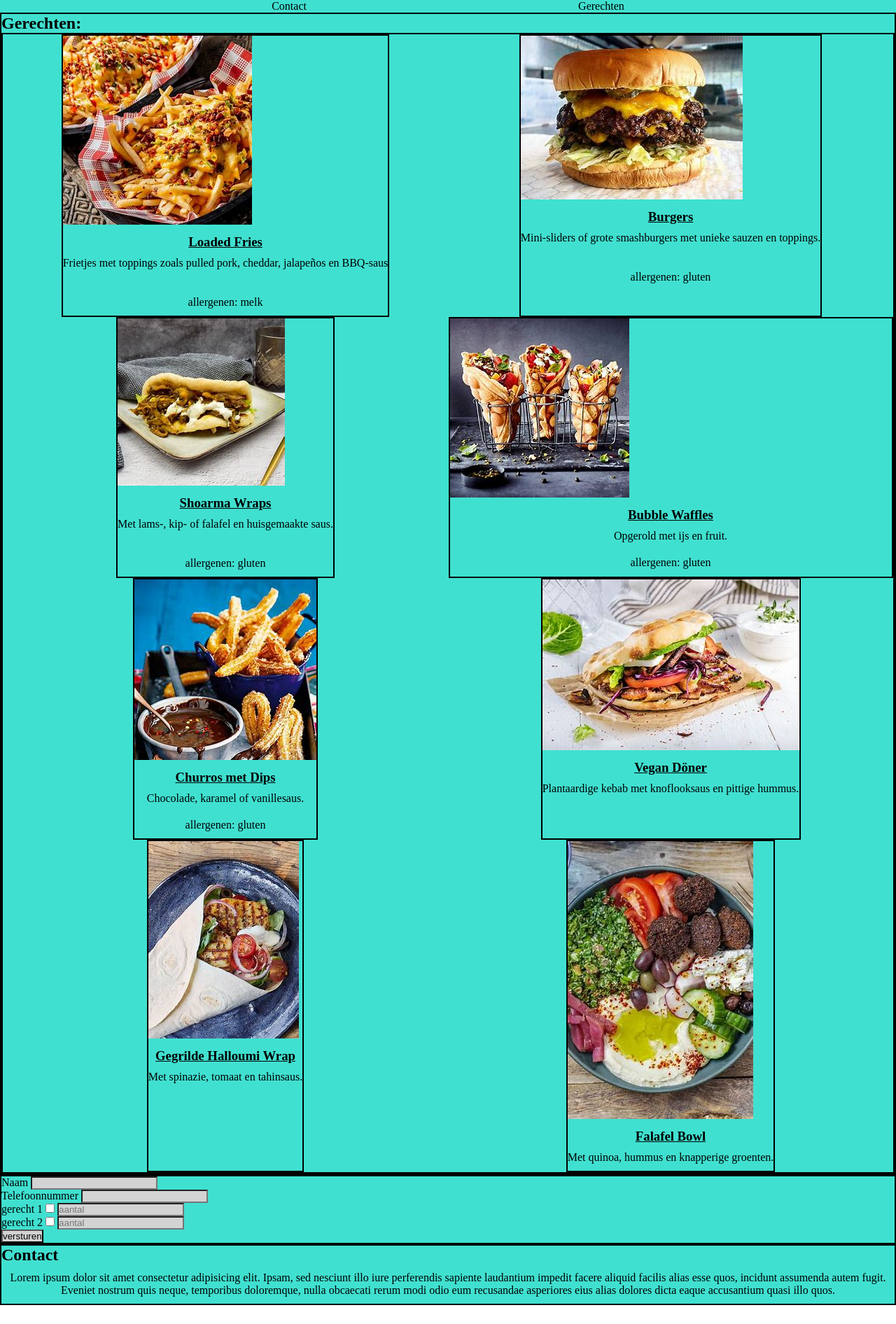
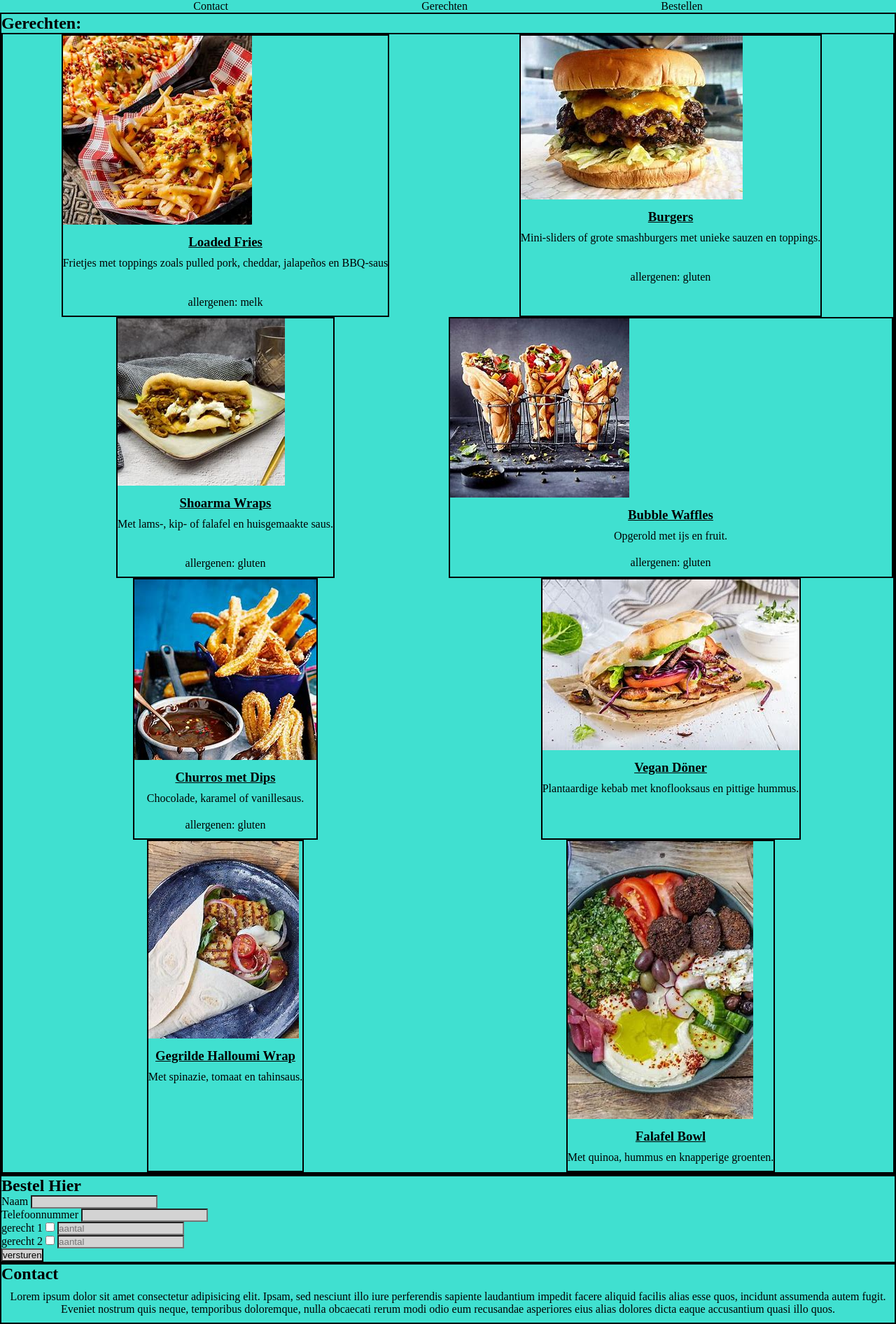
Before and after one commit to rik-prinsen/workshop-foodtruck, a plain HTML site: page index.html in a window 1280 px wide. Shown: the whole page at 70% size. Before the commit the page ends 1865 px from the top, so only its background shows below. Drawn offline with Linux system fonts and the light colour scheme.

Commit message:
bestel knop aangemaakt

```diff
--- a/index.html
+++ b/index.html
@@ -12,6 +12,7 @@
         <ul>
             <li><a href="#contact">Contact</a></li>
             <li><a href="#gerecht">Gerechten</a></li>
+            <li><a href="#bestel">Bestellen</a></li>
         </ul>
     </nav>
 
@@ -68,6 +69,7 @@
     </main>
     <section>
         <form action="" method="post">
+            <h2 id="bestel">Bestel Hier</h2>
             <label for="">Naam</label>
             <input type="text" required><br>
             <label for="">Telefoonnummer</label>
```
